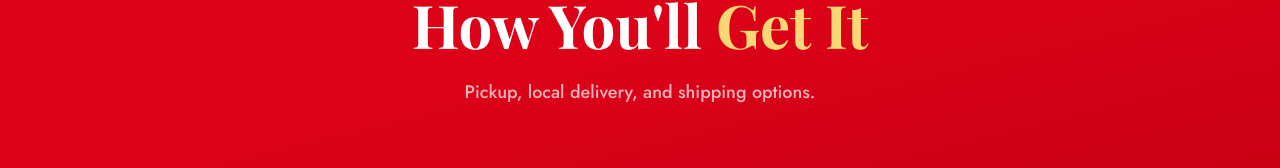
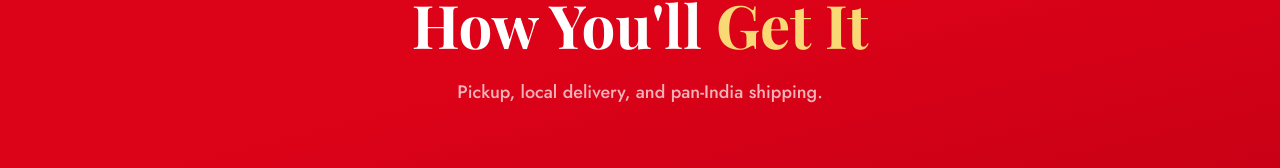
Before and after one commit to jagadeesh0417/popcorn1, a Next.js app: page /shipping in a window 1280 px wide. Shown: the part 301-469 px from the top of the page. Built offline with nearby package versions, Linux system fonts and the light colour scheme.

Commit message:
chore: force redeploy with subtitle tweak

```diff
--- a/src/app/shipping/page.tsx
+++ b/src/app/shipping/page.tsx
@@ -12,7 +12,7 @@ export default function ShippingPage() {
               How You&apos;ll <span className="text-[#F9D976]">Get It</span>
             </h1>
             <p className="text-white/70 mt-4 text-lg max-w-lg mx-auto">
-              Pickup, local delivery, and shipping options.
+              Pickup, local delivery, and pan-India shipping.
             </p>
           </div>
         </div>
```
